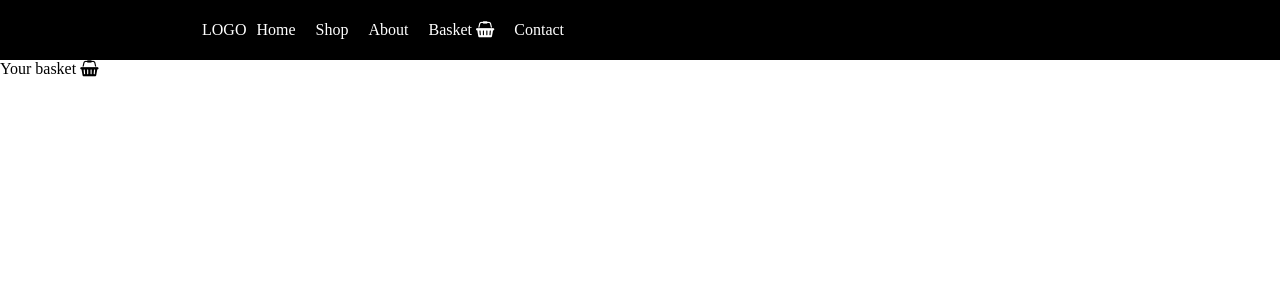
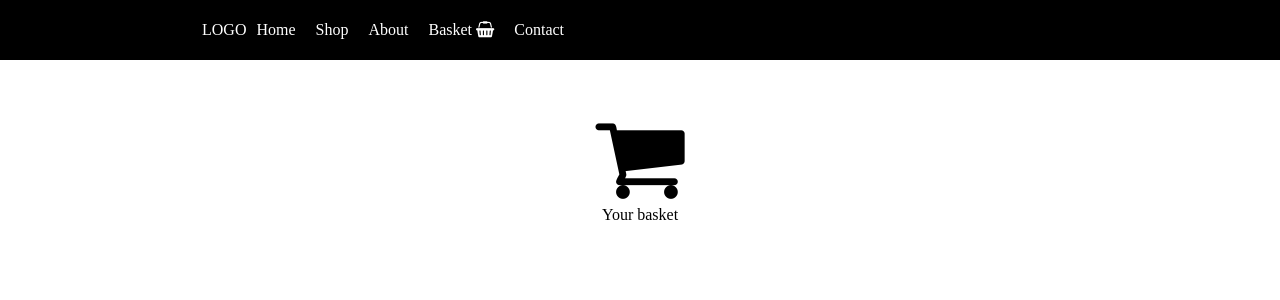
Before and after one commit to klauza/e-newsstand, a React (Create React App) app in the folder client/: page /basket in a window 1280 px wide. Shown: the top 300 px of the page. Built offline with nearby package versions, Linux system fonts and the light colour scheme.

Commit message:
minor cleanup, Basket component edit

```diff
--- a/client/src/components/Basket.js
+++ b/client/src/components/Basket.js
@@ -1,10 +1,22 @@
-import React from 'react'
+import React from 'react';
+import styled from 'styled-components';
+import { Wrapper } from '../layout/StyledComponents';
 
+const Container = styled.div`
+  display: flex; flex-direction: column;
+  text-align: center;
+  i{
+    font-size: 6em;
+  }
+`;
 const Basket = () => {
   return (
-    <div>
-      Your basket <i className="fa fa-shopping-basket"></i>
-    </div>
+    <Wrapper>
+      <Container>
+        <i className="fa fa-shopping-cart"></i>
+        <span>Your basket </span>
+      </Container>
+    </Wrapper>
   )
 }
 
--- a/client/src/components/Item.js
+++ b/client/src/components/Item.js
@@ -2,6 +2,7 @@ import React, { useEffect, useState } from 'react';
 import { connect } from 'react-redux';
 import { addToBasket } from '../actions/basketActions';
 import { Link } from 'react-router-dom';
+import styled from 'styled-components';
 import ContactDelivery from './ContactDelivery';
 import Loader from '../layout/Loader';
 import { Wrapper, BackButton, Button } from '../layout/StyledComponents';
@@ -9,6 +10,14 @@ import ItemImageGallery from './ItemImageGallery';
 import ItemDescription from './ItemDescription';
 import ItemBuySection from './ItemBuySection';
 
+const Keywords = styled.div`
+  margin: 10px 0; padding: 10px;
+  background: yellowgreen;
+  height: 100px;
+  a{
+    margin: 0 0 0 3px;
+  }
+`;
 
 const Item = ({addToBasket, props}) => {
 
@@ -43,7 +52,7 @@ const Item = ({addToBasket, props}) => {
       <Wrapper>
         <div>
           <BackButton>Back</BackButton>
-          <div>keywords: {theItem.slugs.map((slug, id) => <Link to={`/shop/search?query=${slug}`} key={id}><span>{slug}</span></Link> )}</div>
+          <Keywords>keywords in All categories: {theItem.slugs.map((slug, id) => <span><Link to={`/shop/search?query=${slug}`} key={id}><span>{slug}</span></Link>,</span> )}</Keywords>
           <h2>{theItem.longName}</h2>
 
           <ItemImageGallery images={theItem.imgs} />
--- a/client/src/layout/Navigation/Desktop.js
+++ b/client/src/layout/Navigation/Desktop.js
@@ -8,7 +8,7 @@ const DesktopNavWrapper = styled.div`
   height: 60px;
   background: black;
 
-  @media(max-width: 767px){ display: none; }
+  @media(max-width: 768px){ display: none; }
 `;
 
 const DesktopNav = styled.div`
--- a/client/src/layout/Navigation/Mobile.js
+++ b/client/src/layout/Navigation/Mobile.js
@@ -8,7 +8,7 @@ const MobileNavWrapper = styled.div`
   width: 100%;
   height: 60px;
   background: black;
-  @media(min-width: 768px){ display: none; }
+  @media(min-width: 769px){ display: none; }
 
 `;
 const MobileBtn = styled.div`
```
